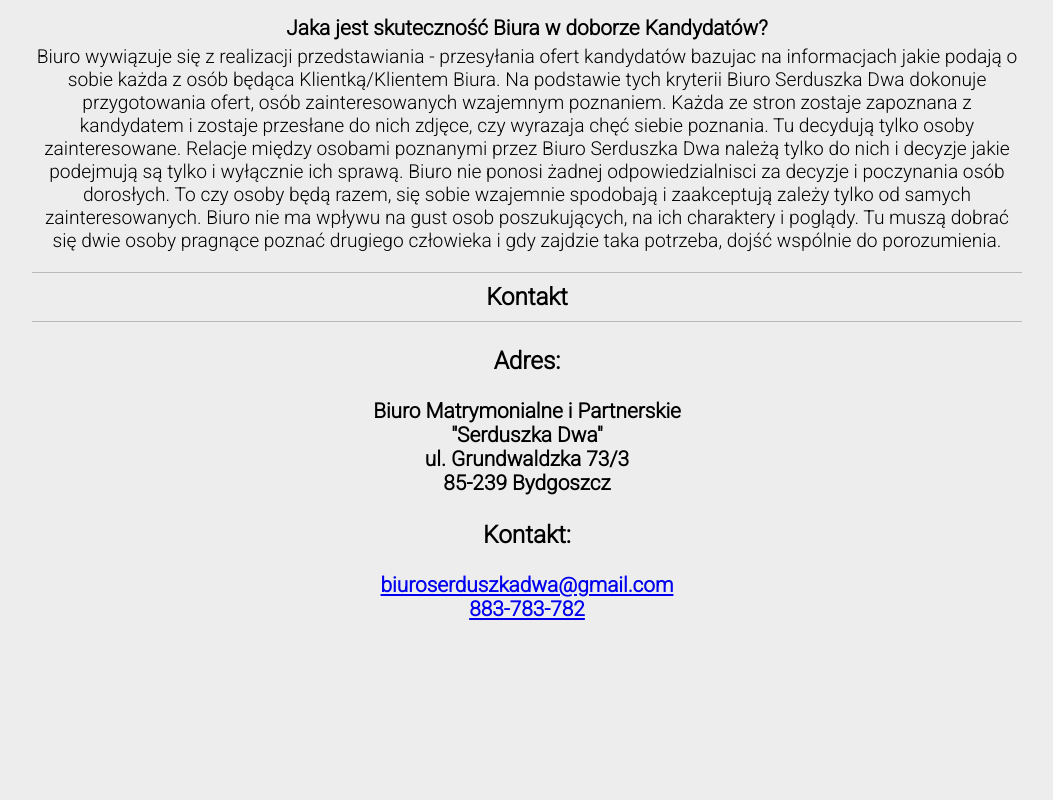
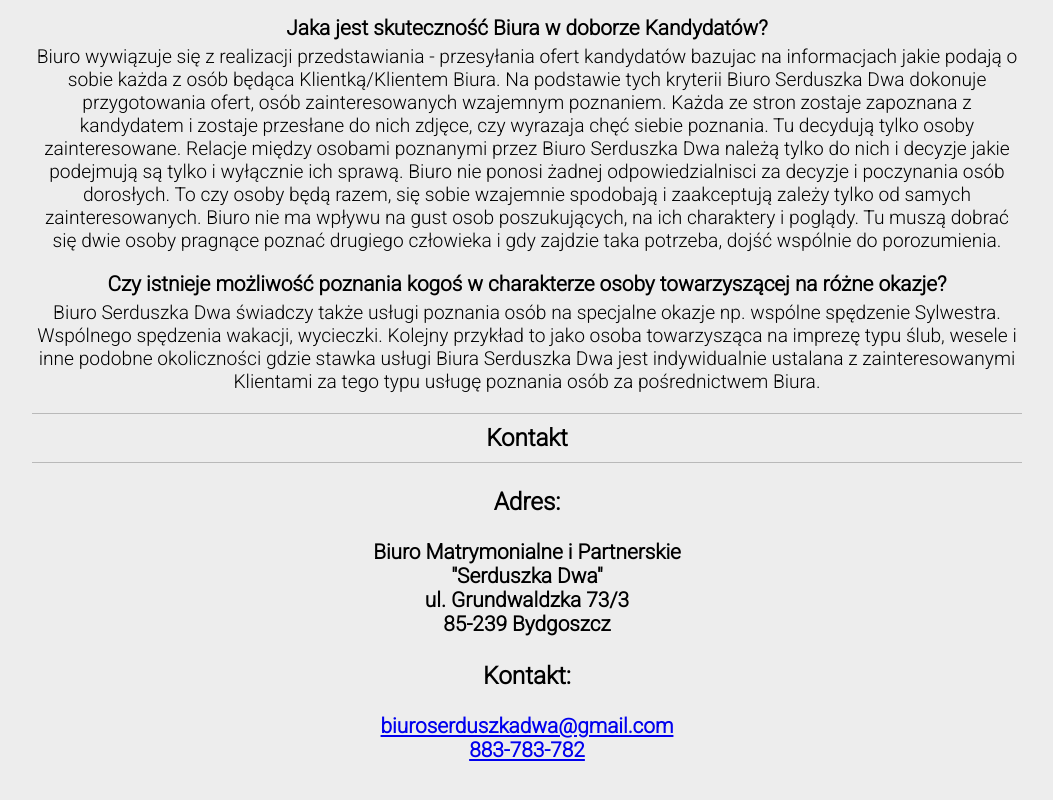
Before and after one commit to Vectari/serduszka-dwa, a React (Create React App) app: page / in a window 1280 px wide. Shown: the part 3715-4515 px from the top of the page, without its empty margins (113-1166 px from the left). Before the commit the page ends 4446 px from the top, so only its background shows below. Built offline with nearby package versions, Linux system fonts and the light colour scheme.

Commit message:
feat: add one more question

```diff
--- a/src/components/questions/questions.jsx
+++ b/src/components/questions/questions.jsx
@@ -88,6 +88,18 @@ const Questions = () => {
         poznać drugiego człowieka i gdy zajdzie taka potrzeba, dojść wspólnie do
         porozumienia.
       </StyledAnswer>
+      <StyledQuestion>
+        Czy istnieje możliwość poznania kogoś w charakterze osoby towarzyszącej
+        na różne okazje?
+      </StyledQuestion>{" "}
+      <StyledAnswer>
+        Biuro Serduszka Dwa świadczy także usługi poznania osób na specjalne
+        okazje np. wspólne spędzenie Sylwestra. Wspólnego spędzenia wakacji,
+        wycieczki. Kolejny przykład to jako osoba towarzysząca na imprezę typu
+        ślub, wesele i inne podobne okoliczności gdzie stawka usługi Biura
+        Serduszka Dwa jest indywidualnie ustalana z zainteresowanymi Klientami
+        za tego typu usługę poznania osób za pośrednictwem Biura.
+      </StyledAnswer>
       {/* TODO
     3. kontakt
     4. mail
```
